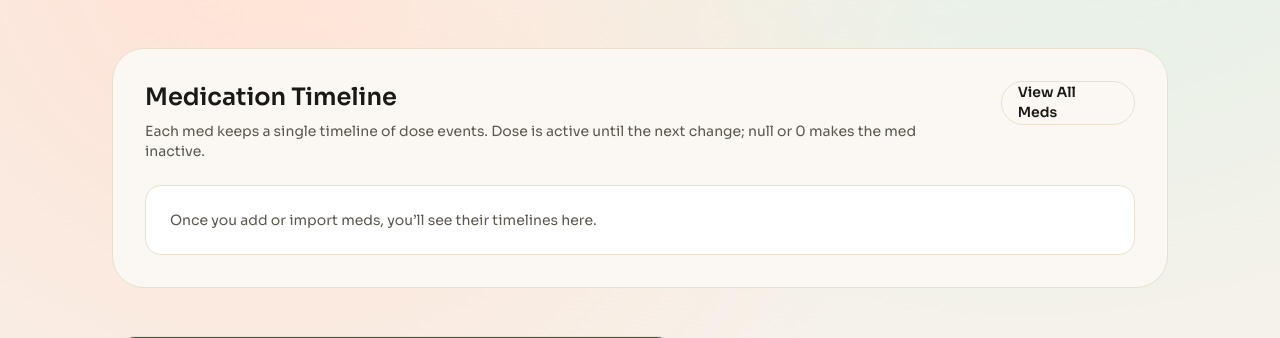
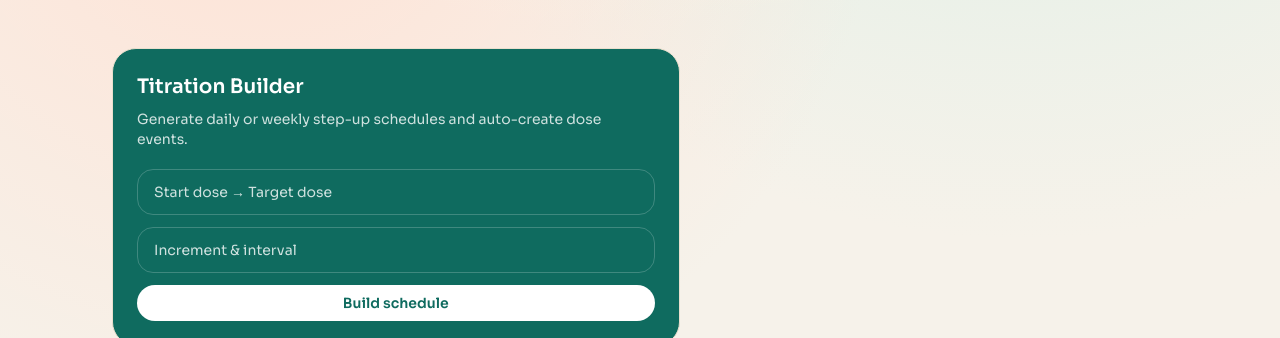
Before and after one commit to nauerhahn26/medication-tracker, a Next.js app: page / in a window 1280 px wide. Shown: the part 822-1160 px from the top of the page. Built offline with nearby package versions, Linux system fonts and the light colour scheme; no server answers.

Commit message:
Remove medication timeline section

```diff
--- a/src/app/page.tsx
+++ b/src/app/page.tsx
@@ -38,29 +38,6 @@ export default function Home() {
 
         <ActiveTodayPanel />
 
-        <section className="rounded-[32px] border border-[var(--line)] bg-[var(--card)] p-8">
-          <div className="flex flex-col gap-6 lg:flex-row lg:items-start lg:justify-between">
-            <div>
-              <h2 className="text-2xl font-semibold text-[var(--ink)]">
-                Medication Timeline
-              </h2>
-              <p className="mt-2 text-sm text-[var(--muted)]">
-                Each med keeps a single timeline of dose events. Dose is active
-                until the next change; null or 0 makes the med inactive.
-              </p>
-            </div>
-            <a
-              href="/meds"
-              className="h-11 rounded-full border border-[var(--line)] px-4 text-sm font-semibold text-[var(--ink)]"
-            >
-              View All Meds
-            </a>
-          </div>
-          <div className="mt-6 rounded-2xl border border-[var(--line)] bg-white p-6 text-sm text-[var(--muted)]">
-            Once you add or import meds, you’ll see their timelines here.
-          </div>
-        </section>
-
         <section className="grid gap-6 lg:grid-cols-[1.1fr_0.9fr]">
           <div className="rounded-3xl border border-[var(--line)] bg-[var(--accent)] p-6 text-white">
             <h3 className="text-xl font-semibold">Titration Builder</h3>
```
